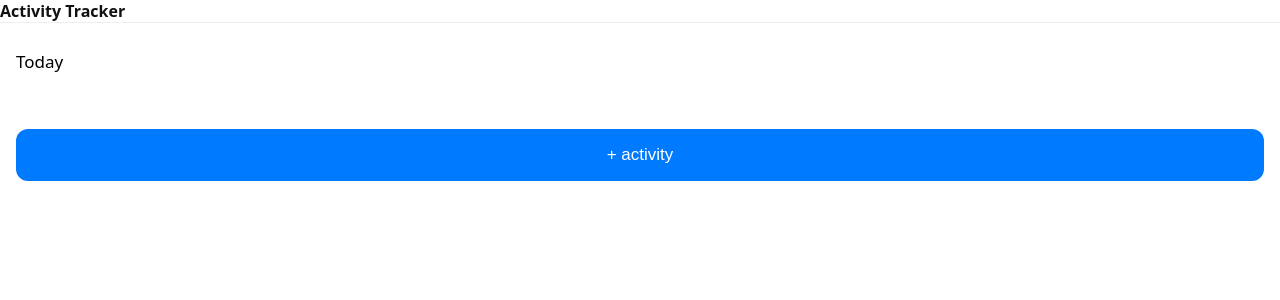
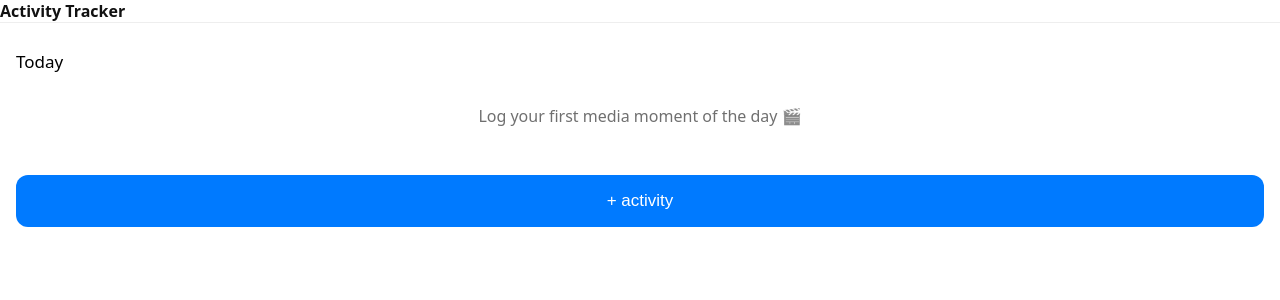
Before and after one commit to ayse-oez/activity-tracker, a React (Vite) app: page / in a window 1280 px wide. Shown: the top 300 px of the page. Built offline with nearby package versions, Linux system fonts and the light colour scheme.

Commit message:
Add empty state with fun messages, code fixes here and there

```diff
--- /dev/null
+++ b/src/components/EmptyState.css
@@ -0,0 +1,5 @@
+.emptyState {
+  text-align: center;
+  opacity: 0.6;
+  margin-top: 2rem;
+}
--- /dev/null
+++ b/src/components/EmptyState.tsx
@@ -0,0 +1,26 @@
+import { useState } from 'react';
+import './EmptyState.css';
+
+const messages = [
+  'Did you do something fun today? Track it now!',
+  'What did you watch, read or play today?',
+  'Your media day is still empty 👀',
+  'Log your first media moment of the day 🎬',
+];
+
+const getRandomMessage = () => {
+  const index = Math.floor(Math.random() * messages.length);
+  return messages[index];
+};
+
+const EmptyState = () => {
+  const [message] = useState(getRandomMessage);
+
+  return (
+    <div className="emptyState">
+      <p>{message}</p>
+    </div>
+  );
+};
+
+export default EmptyState;
--- a/src/pages/HomePage.tsx
+++ b/src/pages/HomePage.tsx
@@ -3,6 +3,7 @@ import ActivityCard from '../components/ActivityCard';
 import { useState } from 'react';
 import BottomSheet from './BottomSheet';
 import type { MediaEntry } from '../types/media';
+import EmptyState from '../components/EmptyState';
 
 const HomePage = () => {
   const [entries, setEntries] = useState<MediaEntry[]>([]);
@@ -21,14 +22,18 @@ const HomePage = () => {
       <h1 className="title">Today</h1>
 
       <div className="entries">
-        {entries.map((entry) => (
+        {entries.length === 0 ? (
+          <EmptyState />
+        ) : (
+          entries.map((entry) => (
             <ActivityCard
               key={entry.id}
               type={entry.type}
               title={entry.name}
               duration={entry.time}
             />
-        ))}
+          ))
+        )}
       </div>
 
       <button className="addButton" onClick={handleAddActivityClick}>
```
Lines whose indentation alone changed are shown as unchanged.
